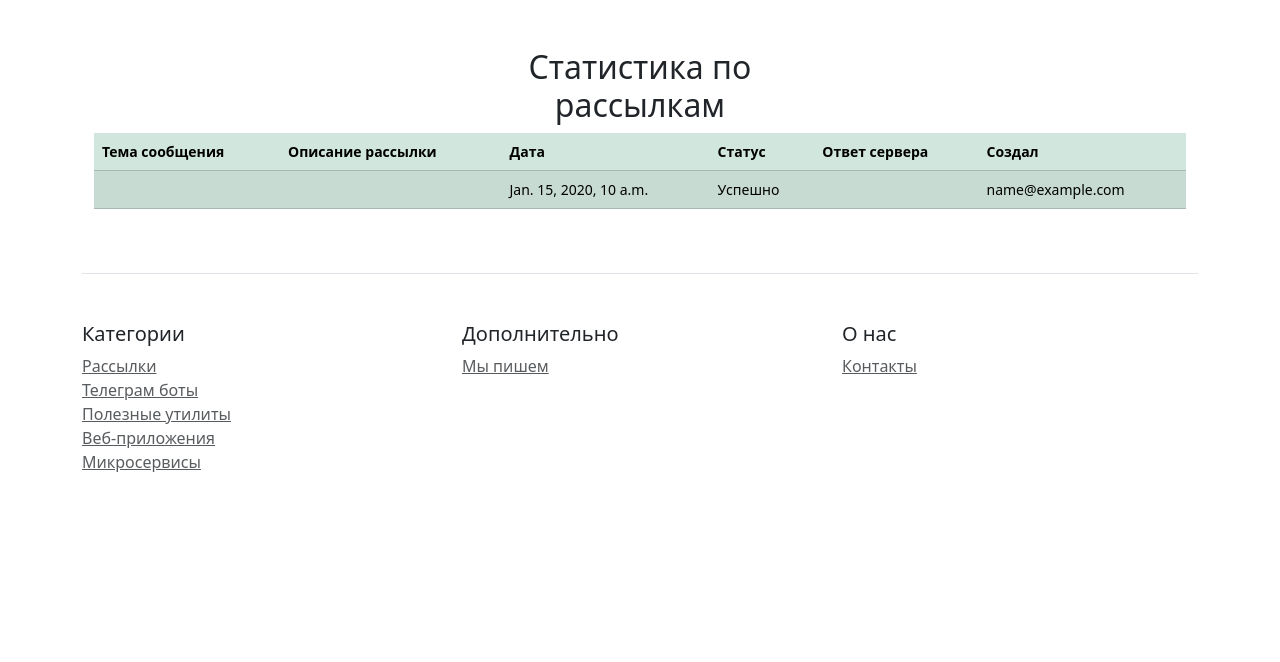
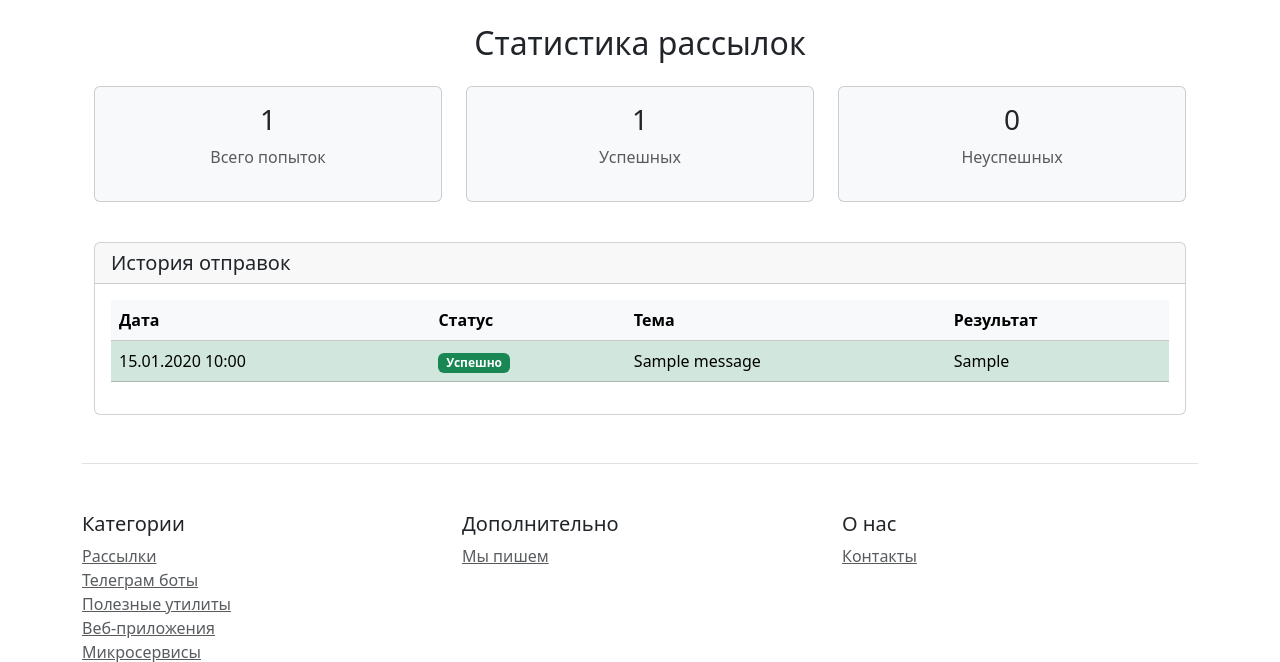
Before and after one commit to Dal-Opez/course_work_django, a Django app: page /mailing_attempt/ in a window 1280 px wide. Shown: the part 75-737 px from the top of the page. Before the commit the page ends 547 px from the top, so only its background shows below. Run offline with Django 5.2, Linux system fonts and the light colour scheme; a user stored in the database is signed in; tables that the repository leaves empty hold one stand-in row (values such as "Sample post"); some libraries are stand-ins or nearby versions.

Commit message:
changed mailing_attempt_list.html

```diff
--- a/mailing/templates/mailing/mailing_attempt_list.html
+++ b/mailing/templates/mailing/mailing_attempt_list.html
@@ -1,48 +1,74 @@
 {% extends 'mailing/base.html' %}
+{% block title %}Статистика рассылок{% endblock %}
 {% block content %}
-<div class="container marketing mt-5">
-    <div class="container text-center mt-3">
-        <div class="row justify-content-center">
-            <div class="col-4"></div>
-            <div class="col-4">
-                <h2>Статистика по рассылкам</h2>
+<div class="container mt-4">
+    <h2 class="text-center mb-4">Статистика рассылок</h2>
+
+    <!-- Блок общей статистики -->
+    <div class="row mb-4 text-center">
+        <div class="col-md-4 mb-3">
+            <div class="card bg-light">
+                <div class="card-body">
+                    <h3>{{ total_attempts }}</h3>
+                    <p class="text-muted">Всего попыток</p>
+                </div>
             </div>
-            <div class="col-4"></div>
         </div>
+        <div class="col-md-4 mb-3">
+            <div class="card bg-light">
+                <div class="card-body">
+                    <h3>{{ success_count }}</h3>
+                    <p class="text-muted">Успешных</p>
+                </div>
+            </div>
+        </div>
+        <div class="col-md-4 mb-3">
+            <div class="card bg-light">
+                <div class="card-body">
+                    <h3>{{ failure_count }}</h3>
+                    <p class="text-muted">Неуспешных</p>
+                </div>
+            </div>
+        </div>
+    </div>
 
-    </div>
-    <div class="row">
-        <div class="table-responsive small">
-            <table class="table table-success table-striped">
-                <thead>
-                <tr>
-                    <th>Тема сообщения</th>
-                    <th>Описание рассылки</th>
-                    <th>Дата</th>
-                    <th>Статус</th>
-                    <th>Ответ сервера</th>
-                    {% if user.is_authenticated %}
-                    <th>Создал</th>
-                    {% endif %}
-                </tr>
-                </thead>
-
-                {% for object in object_list %}
-                <tr>
-                    <td>{{ object.mailing.message.subject }}</td>
-                    <td>{{ object.mailing.message.content|truncatechars:30 }}</td>
-                    <td>{{ object.date_attempt}}</td>
-                    <td>{{ object.status}}</td>
-                    <td>{{ object.response}}</td>
-                    {% if user.is_authenticated %}
-                    <td>{{ object.mailing.owner }}</td>
-                    {% endif %}
-
-                </tr>
-                {% endfor%}
-            </table>
-
+    <!-- Таблица с попытками -->
+    <div class="card">
+        <div class="card-header">
+            <h5 class="card-title mb-0">История отправок</h5>
+        </div>
+        <div class="card-body">
+            <div class="table-responsive">
+                <table class="table table-hover">
+                    <thead class="table-light">
+                        <tr>
+                            <th>Дата</th>
+                            <th>Статус</th>
+                            <th>Тема</th>
+                            <th>Результат</th>
+                        </tr>
+                    </thead>
+                    <tbody>
+                        {% for attempt in object_list %}
+                        <tr class="{% if attempt.status == 'Успешно' %}table-success{% else %}table-danger{% endif %}">
+                            <td>{{ attempt.date_attempt|date:"d.m.Y H:i" }}</td>
+                            <td>
+                                <span class="badge bg-{% if attempt.status == 'Успешно' %}success{% else %}danger{% endif %}">
+                                    {{ attempt.status }}
+                                </span>
+                            </td>
+                            <td>{{ attempt.mailing.message.title|truncatechars:30 }}</td>
+                            <td>{{ attempt.server_response|truncatechars:50|default:"-" }}</td>
+                        </tr>
+                        {% empty %}
+                        <tr>
+                            <td colspan="4" class="text-center">Нет данных о попытках отправки</td>
+                        </tr>
+                        {% endfor %}
+                    </tbody>
+                </table>
+            </div>
         </div>
     </div>
 </div>
-{% endblock %}}
+{% endblock %}
--- a/mailing/views.py
+++ b/mailing/views.py
@@ -113,7 +113,16 @@ class MailingAttemptCreateView(CreateView):
 
 class MailingAttemptListView(ListView):
     model = MailingAttempt
-    template_name = "mailing/mailing_attempt_list.html"
+    template_name = 'mailing/mailing_attempt_list.html'
+    context_object_name = 'object_list'
+
+    def get_context_data(self, **kwargs):
+        context = super().get_context_data(**kwargs)
+        attempts = MailingAttempt.objects.all()
+        context['total_attempts'] = attempts.count()
+        context['success_count'] = attempts.filter(status='Успешно').count()
+        context['failure_count'] = attempts.filter(status='Не успешно').count()
+        return context
 
 
 def start_mailing(request, pk):
```
